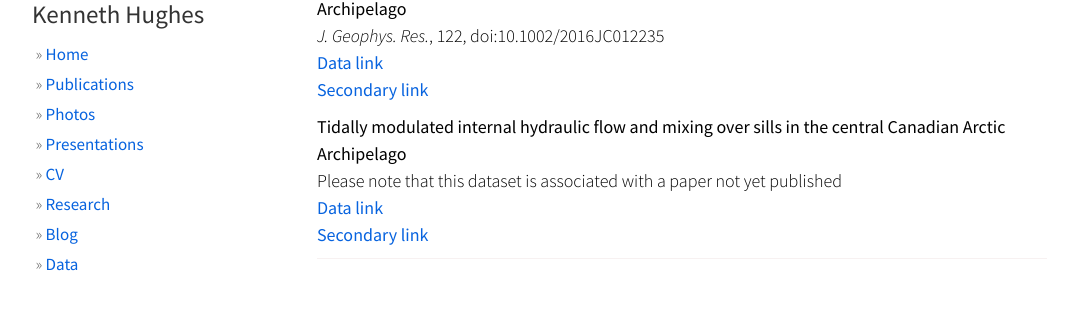
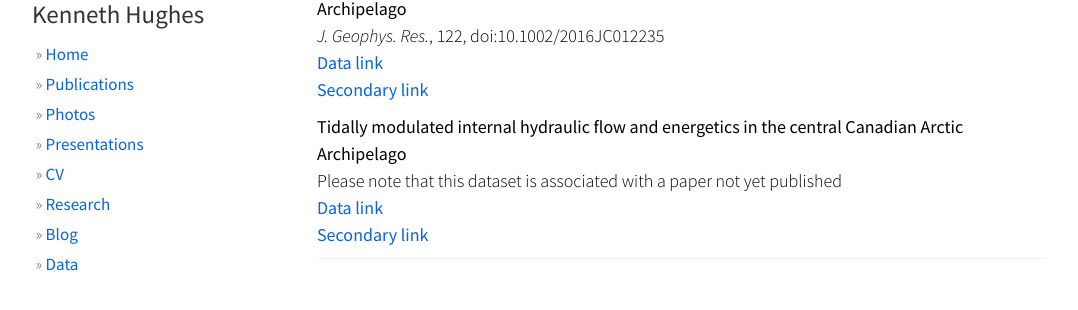
Before and after one commit to hugke729/hugke729.github.io, a Jekyll site: the page built from data/index.md, in a window 1280 px wide. Shown: the part 204-514 px from the top of the page, without its empty margins (53-1131 px from the left). Built offline with Jekyll 4.4.1, drawn with Linux system fonts in a browser that asks for light colours; nearby versions of some CDN libraries.

Commit message:
Update CAA obs paper title

```diff
--- a/data/index.md
+++ b/data/index.md
@@ -14,7 +14,7 @@ __Water mass modification and mixing rates in a 1/12° simulation of the Canadia
 [Data link][anha_link]
 [Secondary link][anha_link2]
 
-__Tidally modulated internal hydraulic flow and mixing over sills in the central Canadian Arctic Archipelago__
+__Tidally modulated internal hydraulic flow and energetics in the central Canadian Arctic Archipelago__
 Please note that this dataset is associated with a paper not yet published
 [Data link][obs_link]
 [Secondary link][obs_link2]
```
